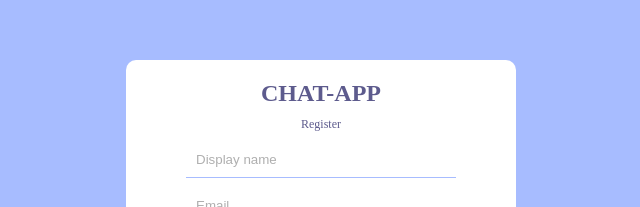
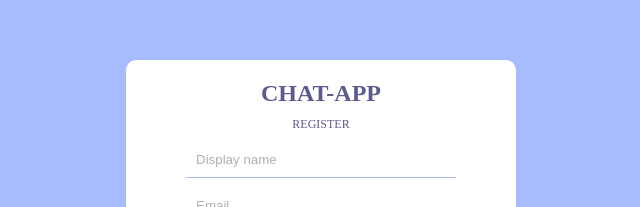
Before and after one commit to GSaber/chat-app, a React (Create React App) app: page /register in a window 1280 px wide. Shown: the part 152-359 px from the top of the page, without its empty margins (319-959 px from the left). Built offline with nearby package versions, Linux system fonts and the light colour scheme.

Commit message:
Update Register.tsx
testing deploy change

```diff
--- a/src/pages/Register.tsx
+++ b/src/pages/Register.tsx
@@ -46,7 +46,7 @@ function Register() {
     <div className="formContainer">
       <div className="formWrapper">
         <span className="logo">CHAT-APP</span>
-        <span className="title">Register</span>
+        <span className="title">REGISTER</span>
         <form onSubmit={handleSubmit}>
           <input type="text" placeholder="Display name" onChange={(e) => {}} />
           <input type="email" placeholder="Email" onChange={(e) => {}} />
```
